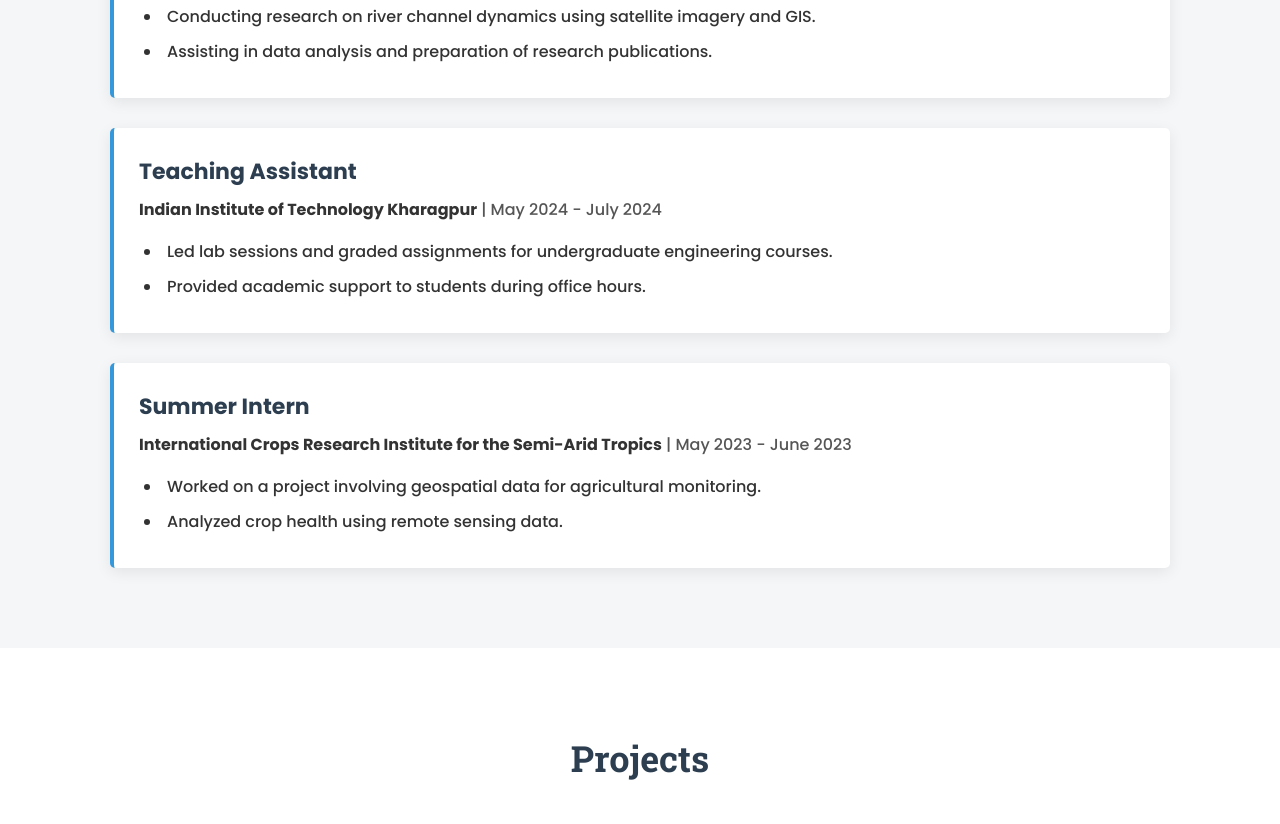
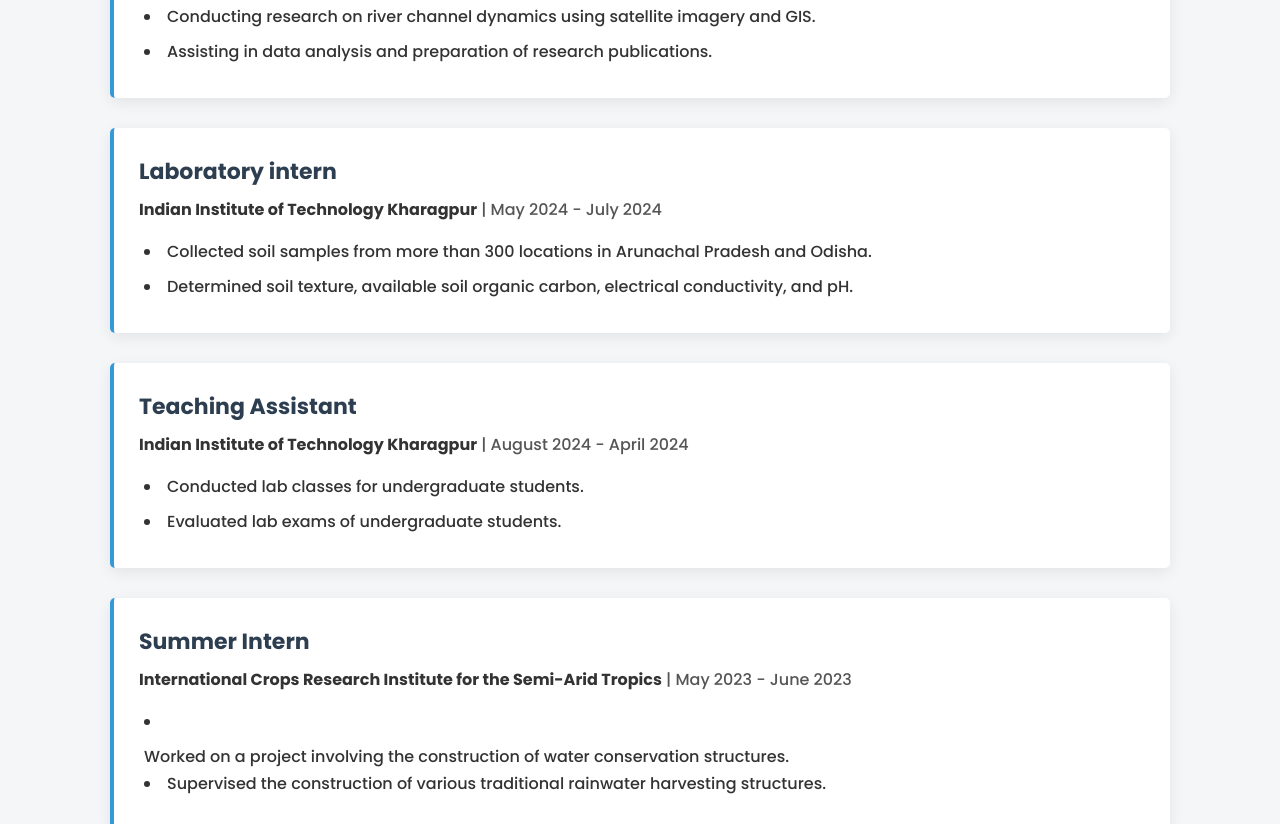
Before and after one commit to Tantu-ua/Tantu_cv_website, a plain HTML site: page index.html in a window 1280 px wide. Shown: the part 2533-3357 px from the top of the page. Drawn offline with Linux system fonts and the light colour scheme.

Commit message:
Update index.html

```diff
--- a/index.html
+++ b/index.html
@@ -94,19 +94,27 @@
             </ul>
           </div>
           <div class="experience-item">
-            <h3>Teaching Assistant</h3>
+            <h3>Laboratory intern</h3>
             <p class="experience-details"><a href="https://www.iitkgp.ac.in/" target="_blank">Indian Institute of Technology Kharagpur</a> | May 2024 - July 2024</p>
             <ul>
-              <li>Led lab sessions and graded assignments for undergraduate engineering courses.</li>
-              <li>Provided academic support to students during office hours.</li>
+              <li>Collected soil samples from more than 300 locations in Arunachal Pradesh and Odisha.</li>
+              <li>Determined soil texture, available soil organic carbon, electrical conductivity, and pH.</li>
+            </ul>
+          </div>
+          <div class="experience-item">
+            <h3>Teaching Assistant</h3>
+            <p class="experience-details"><a href="https://www.iitkgp.ac.in/" target="_blank">Indian Institute of Technology Kharagpur</a> | August 2024 - April 2024</p>
+            <ul>
+              <li>Conducted lab classes for undergraduate students.</li>
+              <li>Evaluated lab exams of undergraduate students.</li>
             </ul>
           </div>
           <div class="experience-item">
             <h3>Summer Intern</h3>
             <p class="experience-details"><a href="https://www.icrisat.org/" target="_blank">International Crops Research Institute for the Semi-Arid Tropics</a> | May 2023 - June 2023</p>
             <ul>
-              <li>Worked on a project involving geospatial data for agricultural monitoring.</li>
-              <li>Analyzed crop health using remote sensing data.</li>
+              <li></li>Worked on a project involving the construction of water conservation structures.</li>
+              <li>Supervised the construction of various traditional rainwater harvesting structures.</li>
             </ul>
           </div>
         </div>
```
